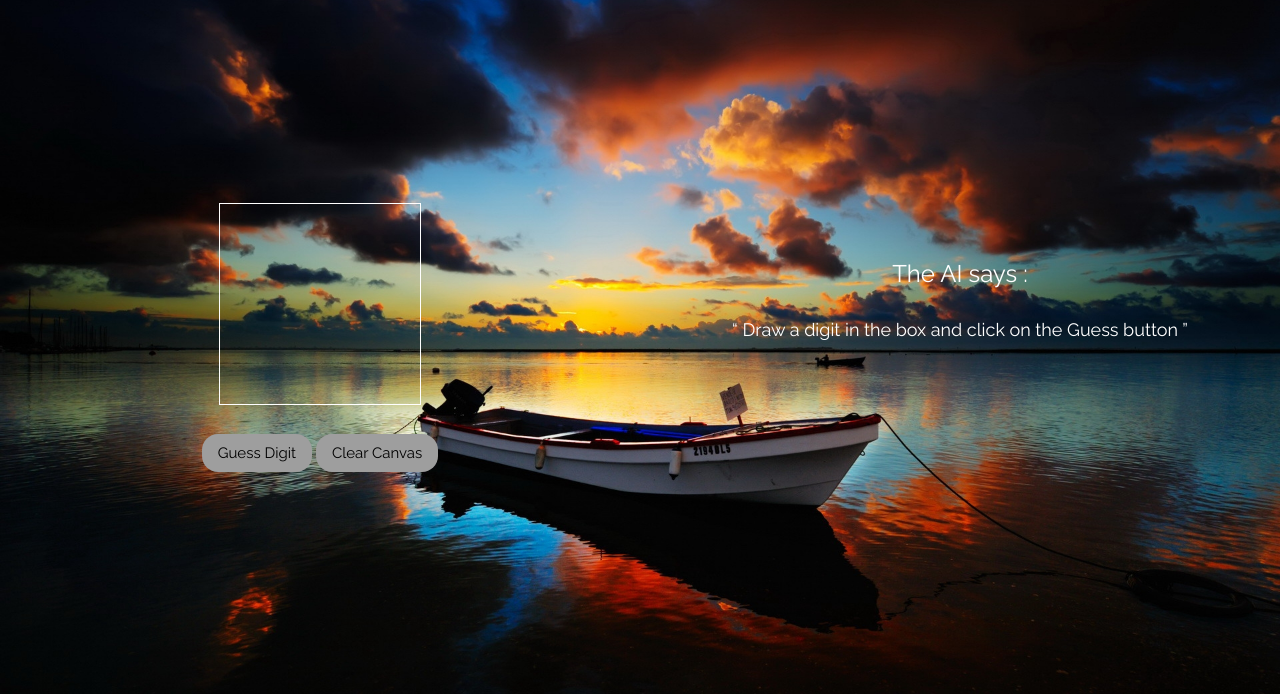
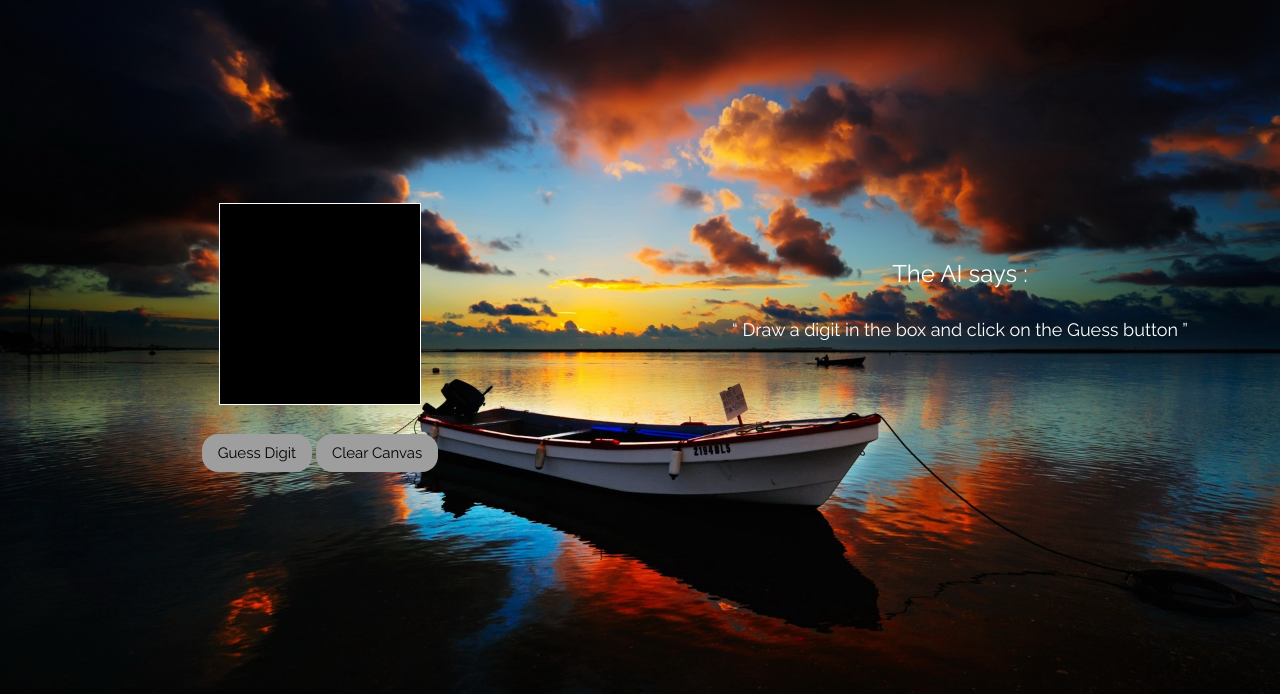
Before and after one commit to arnold-anand/digit-recognizer, a plain HTML site: page index.html in a window 1280 px wide. Shown: the part 106-800 px from the top of the page. Drawn offline with Linux system fonts and the light colour scheme; no server answers.

Commit message:
Update index.html

```diff
--- a/index.html
+++ b/index.html
@@ -26,7 +26,7 @@
       <div class="w3-col w3-half col w3-center">
         <div class="center">
           <br>
-          <canvas width="200px" height="200px" id="canvas" class="canvas"></canvas>
+          <canvas width="200px" height="200px" id="canvas" class="canvas" style="background-color: black;"></canvas>
           <br><br>
           <div>
             <span class="w3-padding w3-button w3-grey w3-round-xlarge" id="guess_digit">Guess Digit</span>
```
